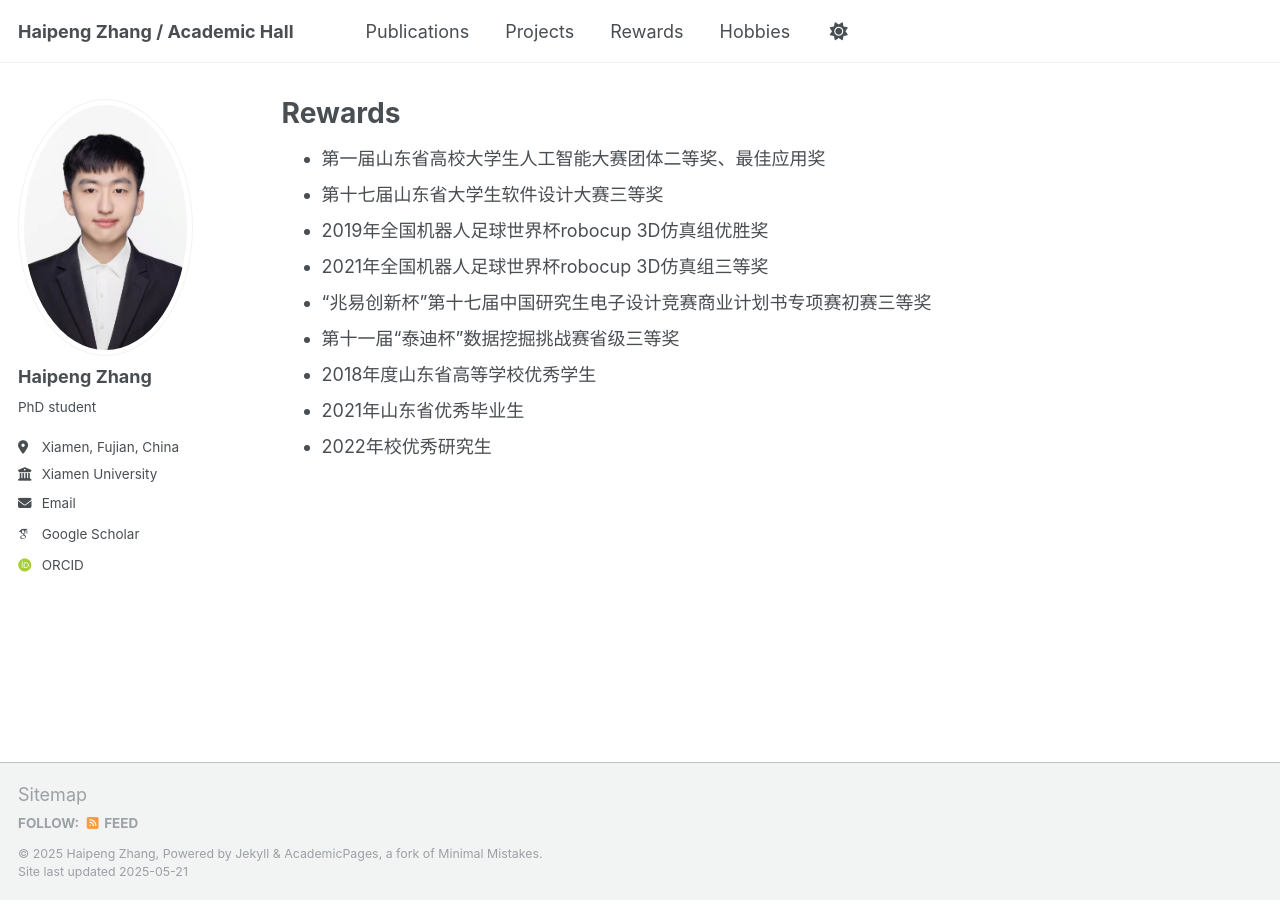
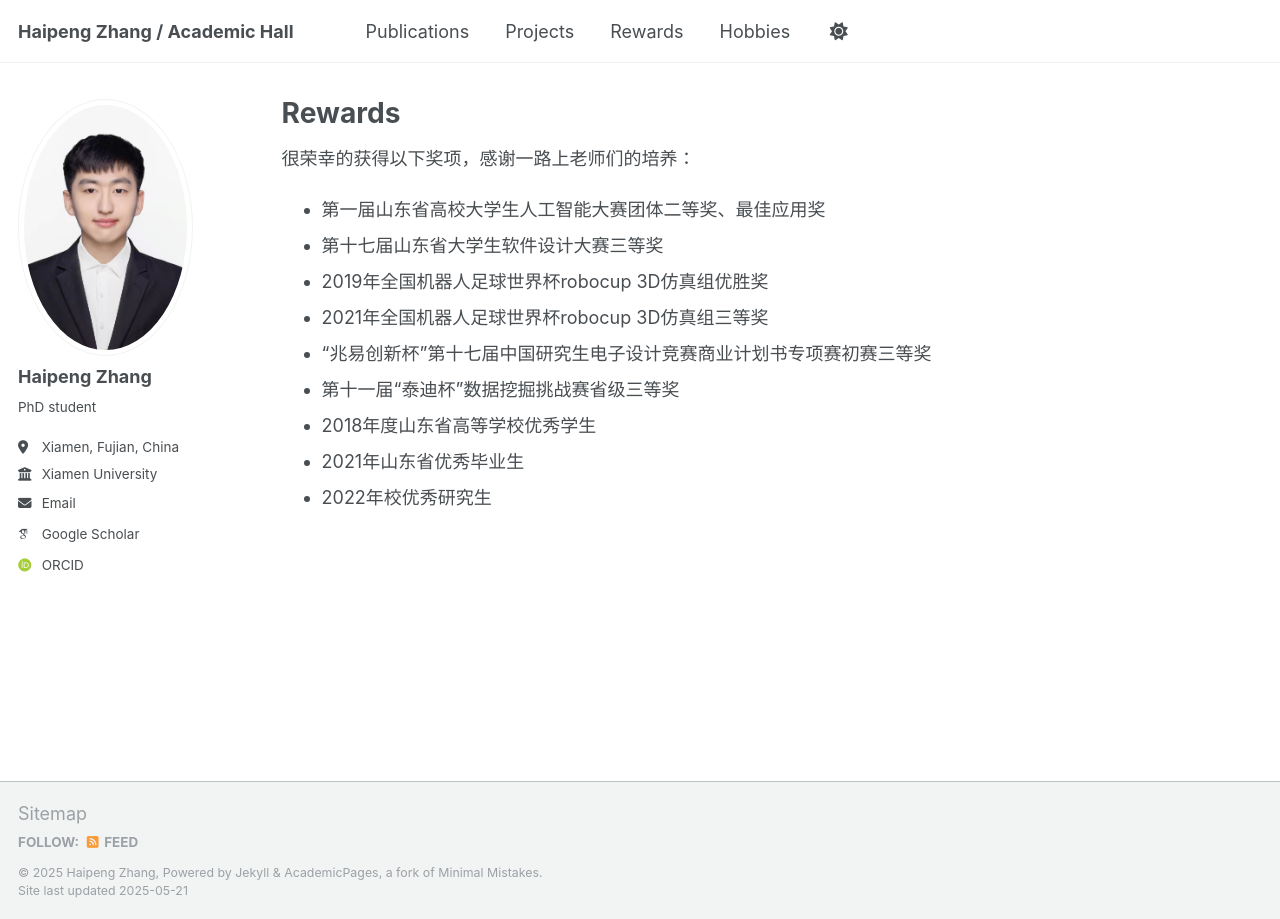
Before and after one commit to Harry-first/haipengzhang, a Jekyll site: the page built from _pages/teaching.md, in a window 1280 px wide. Built offline with Jekyll 4.4.1, drawn with Linux system fonts in a browser that asks for light colours; some web fonts are replaced.

Commit message:
Update teaching.md

```diff
--- a/_pages/teaching.md
+++ b/_pages/teaching.md
@@ -5,6 +5,7 @@ permalink: /teaching/
 author_profile: true
 ---
 
+很荣幸的获得以下奖项，感谢一路上老师们的培养：
 - 第一届山东省高校大学生人工智能大赛团体二等奖、最佳应用奖
 - 第十七届山东省大学生软件设计大赛三等奖
 - 2019年全国机器人足球世界杯robocup 3D仿真组优胜奖
```
